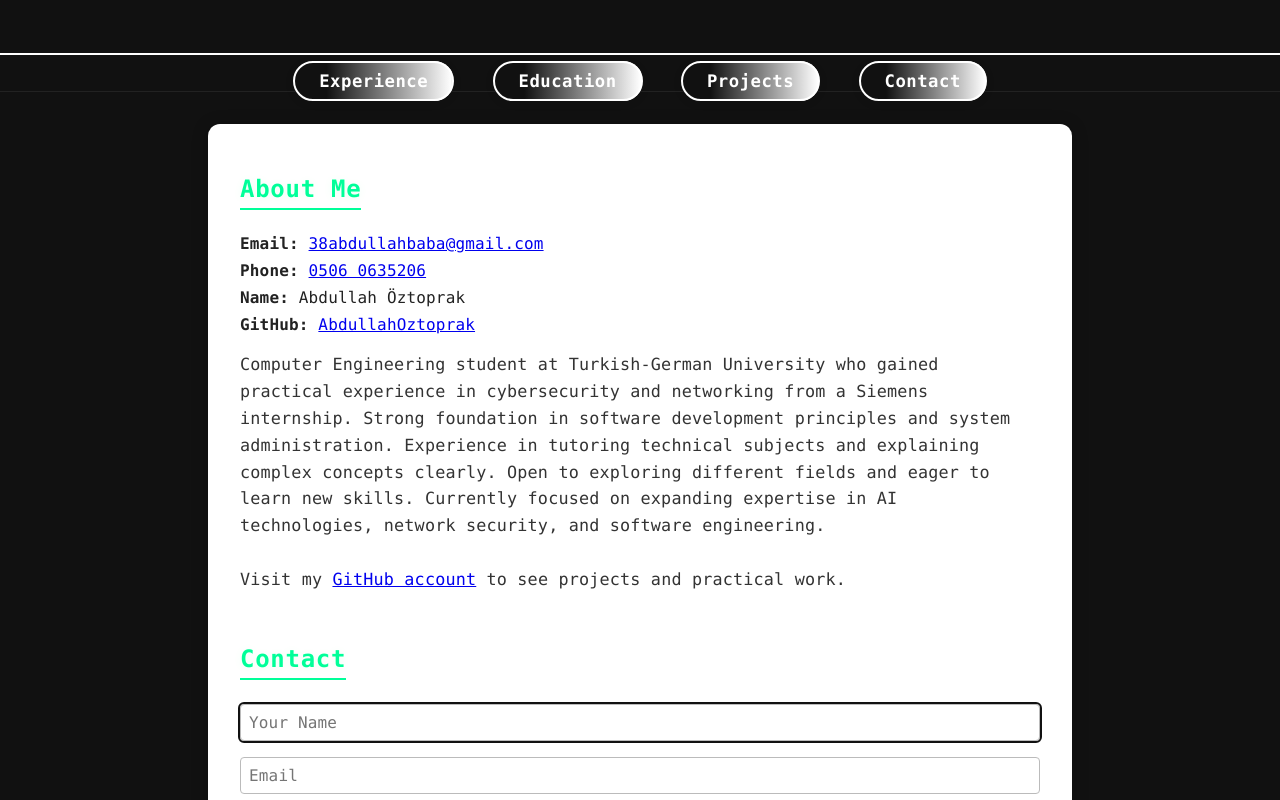
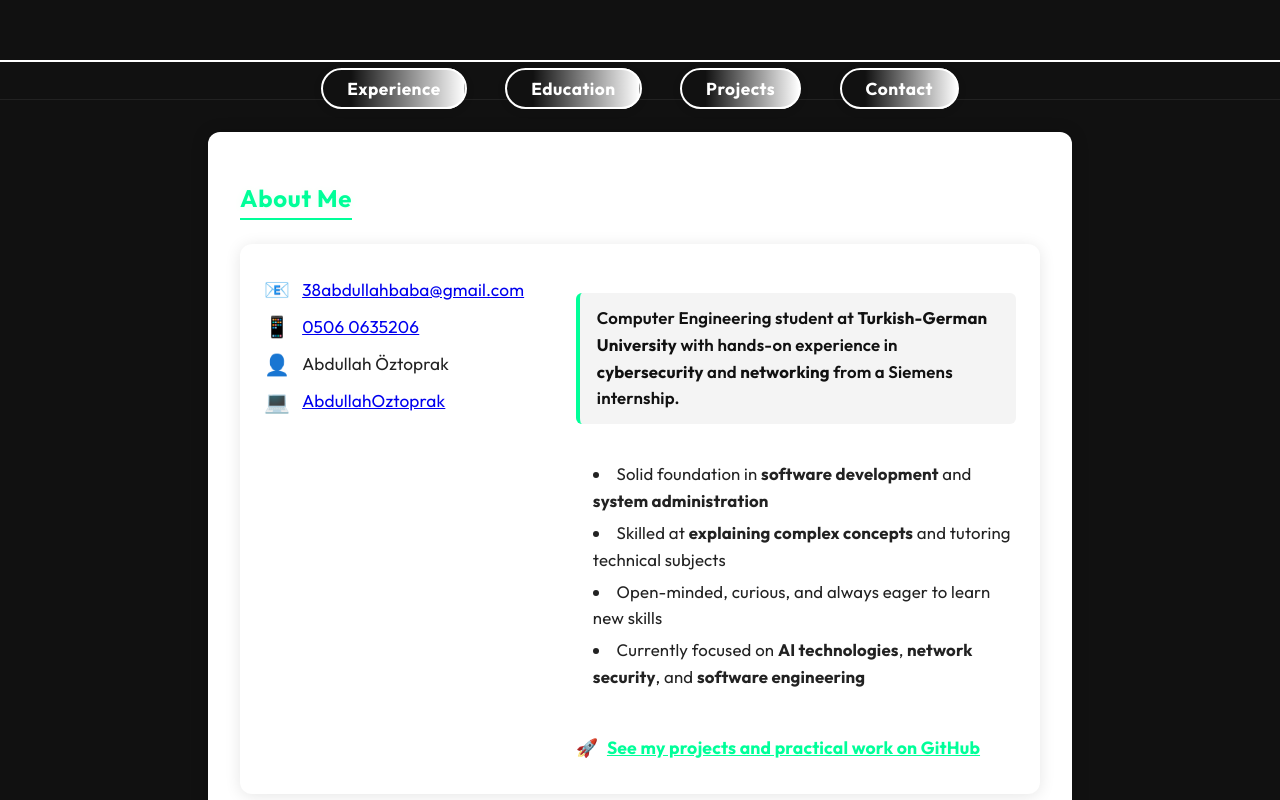
Before and after one commit to AbdullahOztoprak/My-Portfolio-Website, a website: page public/index.html in a window 1280 px wide. Shown: the part 380-1180 px from the top of the page. Drawn offline with Linux system fonts and the light colour scheme.

Commit message:
Make About Me section creative and visually appealing with icons and highlights

```diff
--- a/public/index.html
+++ b/public/index.html
@@ -3,7 +3,10 @@
 <head>
   <meta charset="UTF-8">
   <meta name="viewport" content="width=device-width, initial-scale=1.0">
-  <title>Abdullah ÖzToprak | Portfolio</title>
+  <title>Abdullah Öztoprak | Portfolio</title>
+  <link rel="preconnect" href="https://fonts.googleapis.com">
+  <link rel="preconnect" href="https://fonts.gstatic.com" crossorigin>
+  <link href="https://fonts.googleapis.com/css2?family=Outfit:wght@400;600;700&display=swap" rel="stylesheet">
   <link rel="stylesheet" href="style.css">
 </head>
 <body>
@@ -35,16 +38,26 @@
   <main>
       <section id="about">
         <h2>About Me</h2>
-        <ul class="about-list">
-          <li><strong>Email:</strong> <a href="mailto:38abdullahbaba@gmail.com">38abdullahbaba@gmail.com</a></li>
-          <li><strong>Phone:</strong> <a href="tel:+905060635206">0506 0635206</a></li>
-          <li><strong>Name:</strong> Abdullah Öztoprak</li>
-          <li><strong>GitHub:</strong> <a href="https://github.com/AbdullahOztoprak" target="_blank">AbdullahOztoprak</a></li>
-        </ul>
-        <p class="about-bio">
-          Computer Engineering student at Turkish-German University who gained practical experience in cybersecurity and networking from a Siemens internship. Strong foundation in software development principles and system administration. Experience in tutoring technical subjects and explaining complex concepts clearly. Open to exploring different fields and eager to learn new skills. Currently focused on expanding expertise in AI technologies, network security, and software engineering.<br><br>
-          Visit my <a href="https://github.com/AbdullahOztoprak" target="_blank">GitHub account</a> to see projects and practical work.
-        </p>
+        <div class="about-card">
+          <div class="about-info">
+            <div class="about-row"><span class="about-icon">📧</span><a href="mailto:38abdullahbaba@gmail.com">38abdullahbaba@gmail.com</a></div>
+            <div class="about-row"><span class="about-icon">📱</span><a href="tel:+905060635206">0506 0635206</a></div>
+            <div class="about-row"><span class="about-icon">👤</span>Abdullah Öztoprak</div>
+            <div class="about-row"><span class="about-icon">💻</span><a href="https://github.com/AbdullahOztoprak" target="_blank">AbdullahOztoprak</a></div>
+          </div>
+          <div class="about-bio">
+            <p class="about-highlight">Computer Engineering student at <b>Turkish-German University</b> with hands-on experience in <b>cybersecurity</b> and <b>networking</b> from a Siemens internship.</p>
+            <ul class="about-bullets">
+              <li>Solid foundation in <b>software development</b> and <b>system administration</b></li>
+              <li>Skilled at <b>explaining complex concepts</b> and tutoring technical subjects</li>
+              <li>Open-minded, curious, and always eager to learn new skills</li>
+              <li>Currently focused on <b>AI technologies</b>, <b>network security</b>, and <b>software engineering</b></li>
+            </ul>
+            <div class="about-github-cta">
+              <span>🚀</span> <a href="https://github.com/AbdullahOztoprak" target="_blank"><b>See my projects and practical work on GitHub</b></a>
+            </div>
+          </div>
+        </div>
       </section>
 
       <section id="contact">
--- a/public/style.css
+++ b/public/style.css
@@ -1,3 +1,79 @@
+.about-card {
+	display: flex;
+	flex-wrap: wrap;
+	gap: 2rem;
+	background: #fff;
+	border-radius: 12px;
+	box-shadow: 0 2px 16px rgba(0,0,0,0.10);
+	padding: 2rem 1.5rem;
+	align-items: flex-start;
+	margin-bottom: 2rem;
+}
+.about-info {
+	min-width: 220px;
+	flex: 1 1 220px;
+	display: flex;
+	flex-direction: column;
+	gap: 0.7rem;
+}
+.about-row {
+	display: flex;
+	align-items: center;
+	font-size: 1.08rem;
+	gap: 0.7em;
+	color: #222;
+}
+.about-icon {
+	font-size: 1.2em;
+	color: #00ff99;
+}
+.about-bio {
+	flex: 2 1 320px;
+	color: #222;
+	font-size: 1.08rem;
+	line-height: 1.7;
+	display: flex;
+	flex-direction: column;
+	gap: 0.7em;
+}
+.about-highlight {
+	background: #f4f4f4;
+	border-left: 4px solid #00ff99;
+	padding: 0.7em 1em;
+	border-radius: 6px;
+	font-weight: 600;
+	color: #111;
+}
+.about-bullets {
+	margin: 0.5em 0 0.5em 1em;
+	padding: 0;
+	color: #222;
+	font-size: 1.05rem;
+}
+.about-bullets li {
+	margin-bottom: 0.3em;
+	list-style: disc inside;
+}
+.about-github-cta {
+	margin-top: 1em;
+	font-size: 1.1rem;
+	font-weight: 600;
+	color: #00ff99;
+	display: flex;
+	align-items: center;
+	gap: 0.5em;
+}
+.about-github-cta a {
+	color: #00ff99;
+	text-decoration: underline;
+	transition: color 0.2s;
+}
+.about-github-cta a:hover {
+	color: #111;
+	background: #00ff99;
+	border-radius: 4px;
+	padding: 0 0.2em;
+}
 /* Hero Section */
 .hero {
 	display: flex;
@@ -35,7 +111,7 @@
 
 
 body {
-	font-family: 'Fira Mono', 'Consolas', 'Menlo', 'Monaco', 'Courier New', monospace;
+	font-family: 'Outfit', Arial, sans-serif;
 	margin: 0;
 	padding: 0;
 	background: #111;
@@ -43,9 +119,9 @@ body {
 	letter-spacing: 0.01em;
 }
 
-/* Subtle green code effect for headings */
+/* Green code effect for headings, but with Outfit font */
 h1, h2, .hero-title, .hero-tagline {
-	font-family: 'Fira Mono', 'Consolas', 'Menlo', 'Monaco', 'Courier New', monospace;
+	font-family: 'Outfit', Arial, sans-serif;
 	color: #00ff99;
 	text-shadow: 0 1px 8px rgba(0,255,128,0.08);
 	letter-spacing: 0.03em;
@@ -66,9 +142,8 @@ h1, h2, .hero-title, .hero-tagline {
 	letter-spacing: 0.05em;
 }
 
-/* Keep main content readable */
 main, .about-bio, .about-list li, p, li, input, textarea, button {
-	font-family: 'Fira Mono', 'Consolas', 'Menlo', 'Monaco', 'Courier New', monospace;
+	font-family: 'Outfit', Arial, sans-serif;
 	color: #222;
 	letter-spacing: 0.01em;
 }
@@ -129,18 +204,23 @@ nav ul li a::after {
 	z-index: 0;
 	border-radius: 30px;
 }
+
 nav ul li a.active,
 nav ul li a:focus,
 nav ul li a:hover {
 	color: #111;
+	background: linear-gradient(90deg, #fff 80%, #e0e0e0 100%);
 	background-position: left bottom;
 	box-shadow: 0 4px 16px rgba(0,0,0,0.18);
-	border: 2px solid #111;
+	border: 2px solid #00ff99;
+	text-shadow: 0 1px 0 #fff, 0 0 2px #00ff99;
+	transition: background 0.2s, color 0.2s, border 0.2s, text-shadow 0.2s;
+	z-index: 1;
 }
 nav ul li a.active::after,
 nav ul li a:focus::after,
 nav ul li a:hover::after {
-	opacity: 0.08;
+	opacity: 0.12;
 }
 
 main {
```
